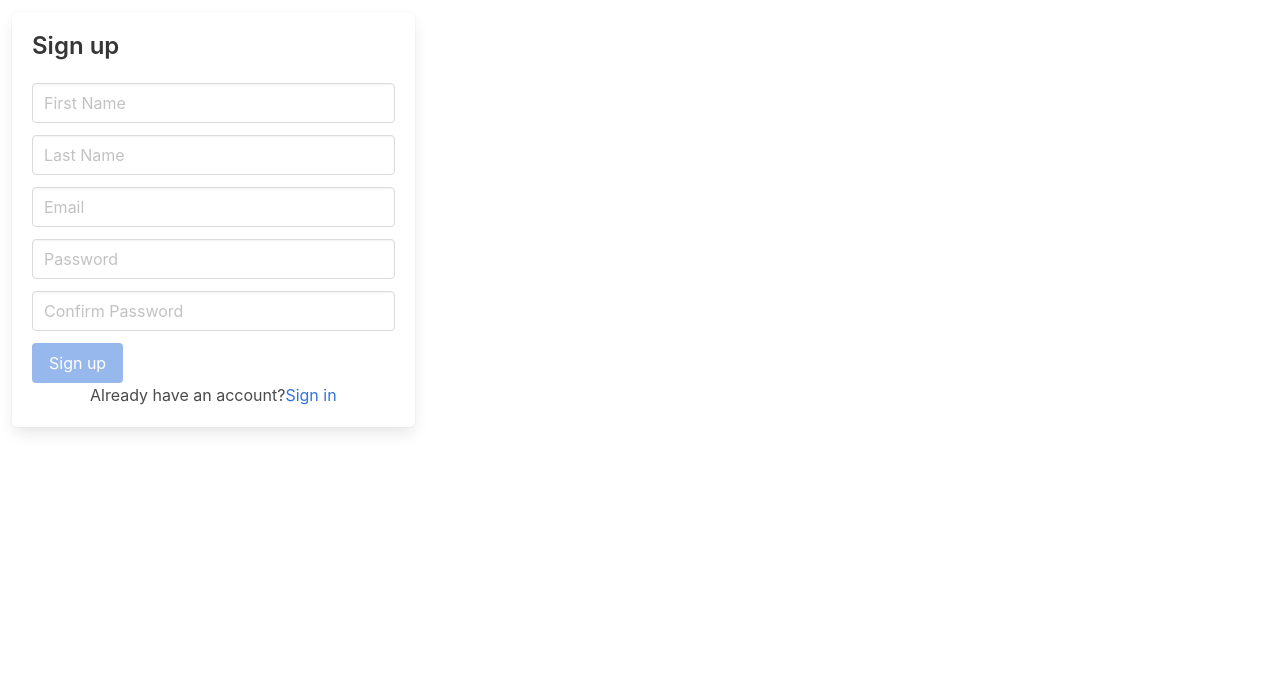
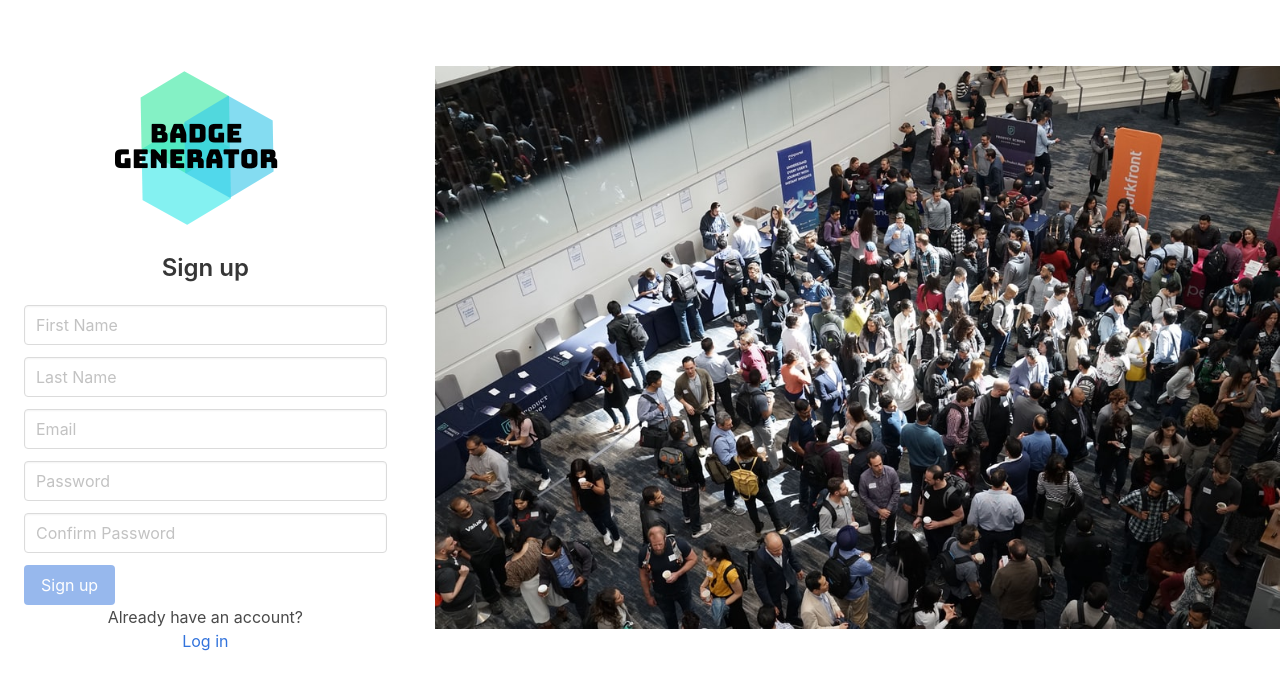
Before and after one commit to jersonmorrow/badge-generator-front-end, a React (Create React App) app: page /sign-up in a window 1280 px wide. Shown: the top 690 px of the page. Built offline with nearby package versions, Linux system fonts and the light colour scheme.

Commit message:
[Add] Sign up Styles

```diff
--- a/src/features/auth/sign-up/index.jsx
+++ b/src/features/auth/sign-up/index.jsx
@@ -4,6 +4,8 @@ import UserContext from '../../../context/userContext';
 import { useForm } from 'react-hook-form';
 import Axios from 'axios';
 import { checkUser } from '../../../services/checkUser';
+import homeBackground from '../../../assets/login-image.jpg';
+import logo from '../../../assets/logo.png';
 
 function SignUp() {
   const { register, handleSubmit, errors, formState, getValues } = useForm({
@@ -35,9 +37,13 @@ function SignUp() {
   };
 
   return (
+    <div className="columns is-vcentered">
       <div className="column is-one-third">
-      <div className="box box-padding">
-        <h4 className="title is-4">Sign up</h4>
+        <section className="section">
+          <div className="has-text-centered">
+            <img className="login-logo" src={logo} alt="logo" />
+          </div>
+          <h4 className="title is-4 has-text-centered">Sign up</h4>
           <div className="field has-addons-right">
             <form onSubmit={handleSubmit(onSubmit)}>
               <div className="field">
@@ -173,13 +179,18 @@ function SignUp() {
                   Sign up
                 </button>
               </div>
+              <div class="has-text-centered">
+                <p>Already have an account?</p>
 
-            <div class="has-text-centered">
-              Already have an account?
-              <Link to="./login">Sign in</Link>
+                <Link to="./login">Log in</Link>
               </div>
             </form>
           </div>
+        </section>
+      </div>
+
+      <div className="column is-8">
+        <img src={homeBackground} alt="home-background" />
       </div>
     </div>
   );
```
Lines whose indentation alone changed are shown as unchanged.
